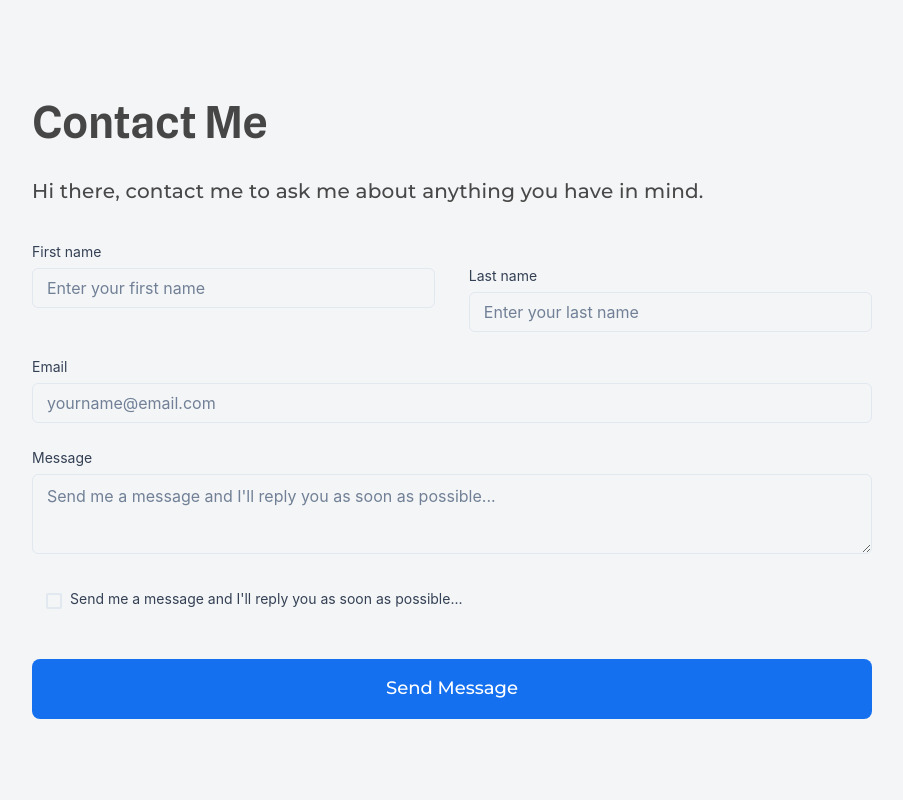
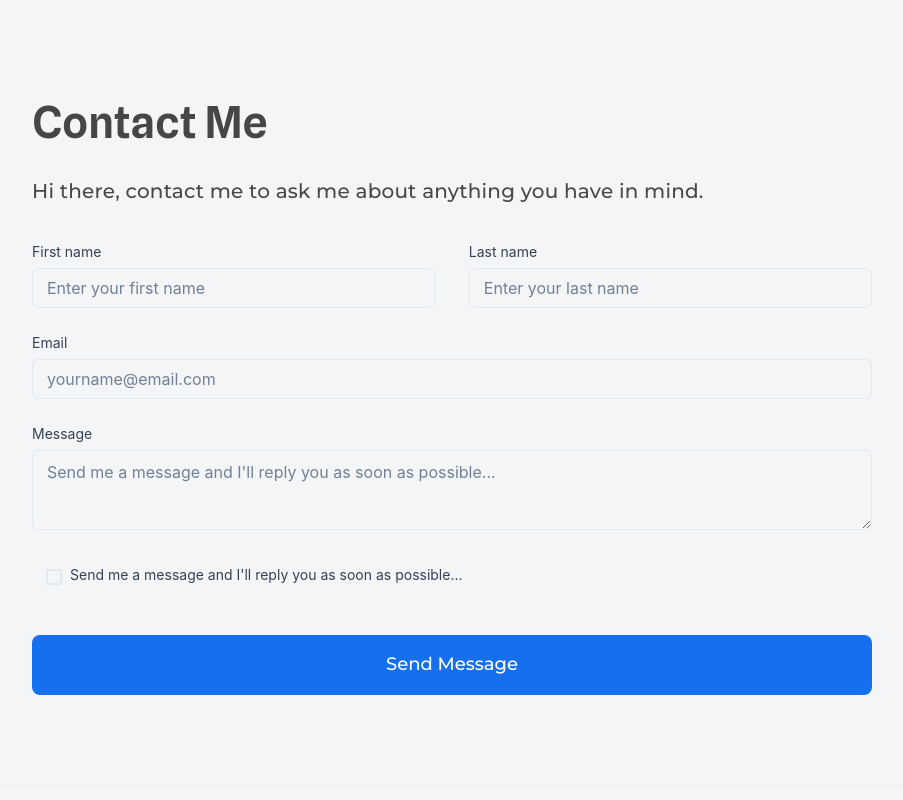
Before and after one commit to eoluwakayode34/profile-hng, a React (Vite) app: page /contact in a window 1280 px wide. Shown: the top 800 px of the page, without its empty margins (188-1091 px from the left). Built offline with nearby package versions, Linux system fonts and the light colour scheme.

Commit message:
fix(form-input): fix the form input issues

```diff
--- a/src/pages/contact.jsx
+++ b/src/pages/contact.jsx
@@ -23,7 +23,7 @@ function Home() {
                 <PrimaryText fontSize={['20px']} >Hi there, contact me to ask me about anything you have in mind.</PrimaryText>
                 <Flex w="100%" mt={'24px'} justify="space-between" flexWrap={"wrap"} >
           <FormInput label={"First name"} width={["100%","100%","48%","48%"]}  id={'first_name'} placeholder={"Enter your first name"} />
-          <FormInput mt={'24px'} label={"Last name"}  width={["100%","100%","48%","48%"]} id={'first_name'}  placeholder={"Enter your last name"}/>
+          <FormInput mt={['24px','24px','24px','0px','0px']} label={"Last name"}  width={["100%","100%","48%","48%"]} id={'first_name'}  placeholder={"Enter your last name"}/>
 
           </Flex >
                 <Flex w="100%" mt={'24px'}>
```
